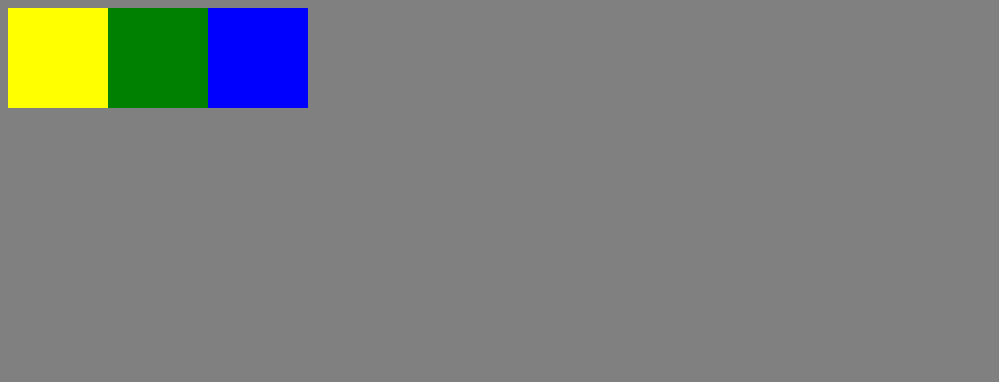
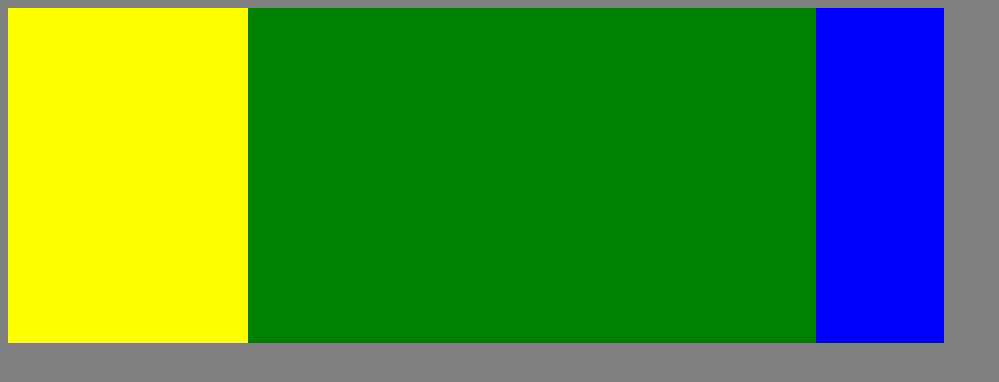
Before and after one commit to Stroomer/ns-bord, a plain HTML site: page index.html in a window 1280 px wide. Shown: the whole page, without its empty margins (0-999 px from the left). Drawn offline with Linux system fonts and the light colour scheme.

Commit message:
align is gefixt

```diff
--- a/assets/css/style.css
+++ b/assets/css/style.css
@@ -3,26 +3,26 @@ body {
 }
 
 #container {
-  width: 300px;
-  height: 100px;
+  width: 936px;
+  height: 335px;
   background-color: red;
   display: inline-flex;
 }
 
 #clock-container {
-  width: 100px;
-  height: 100px;
+  width: 240px;
+  height: 335px;
   background-color: yellow;
 }
 
 #info-container {
-  width: 100px;
-  height: 100px;
+  width: 568px;
+  height: 335px;
   background-color: green;
 }
 
 #track-container {
-  width: 100px;
-  height: 100px;
+  width: 128px;
+  height: 335px;
   background-color: blue;
 }
--- a/assets/js/script.js
+++ b/assets/js/script.js
@@ -1 +1 @@
-alert('ik ben een extern script!');
+//alert('ik ben een extern script!');
```
